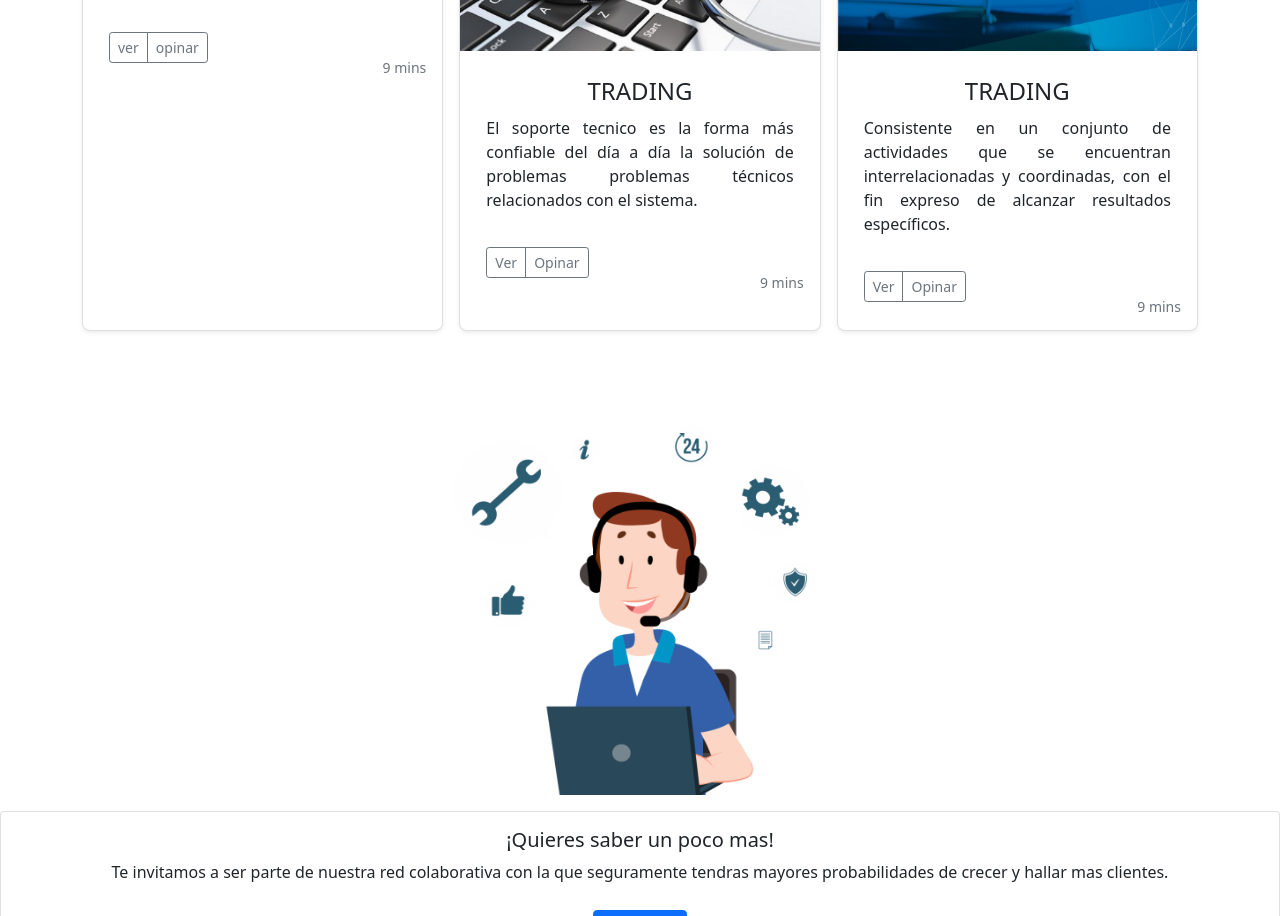
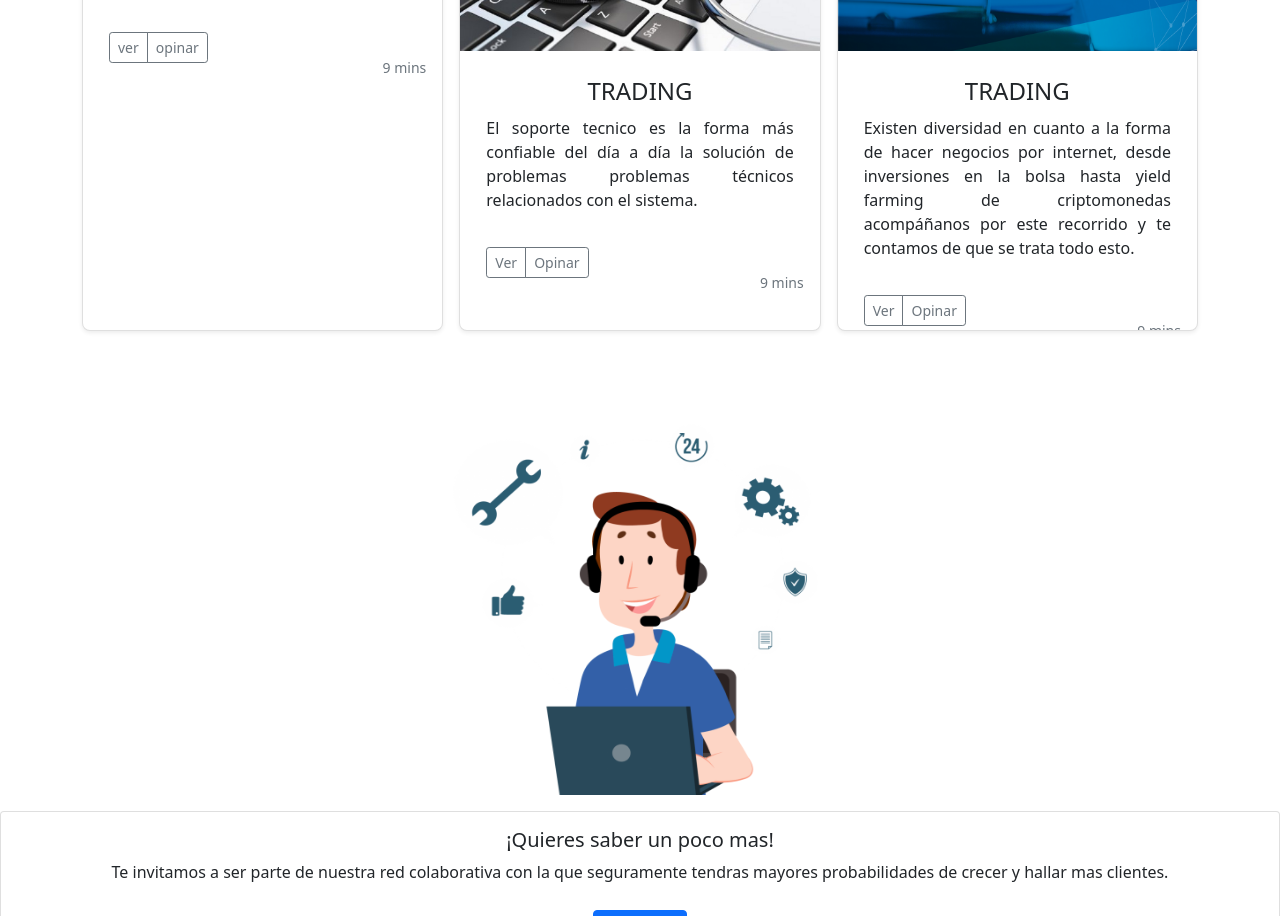
Before and after one commit to osdaguewar/CyberSopport, a website: page web.html in a window 1280 px wide. Shown: the part 1479-2395 px from the top of the page. Drawn offline with nearby package versions, Linux system fonts and the light colour scheme.

Commit message:
Act-
Actualizacion texto tarjeta trading

```diff
--- a/web.html
+++ b/web.html
@@ -204,7 +204,7 @@
 
             <div class="card-body">
               <h4>TRADING</h4>
-              <p class="card-text">Consistente en un conjunto de actividades que se encuentran interrelacionadas y coordinadas, con el fin expreso de alcanzar resultados específicos.</p>
+              <p class="card-text">Existen diversidad en cuanto a la forma de hacer negocios por internet, desde inversiones en la bolsa hasta yield farming de criptomonedas acompáñanos por este recorrido y te contamos de que se trata  todo esto.</p>
               <div class="d-flex justify-content-between align-items-center">
                 <div class="btn-group">
                   <button type="button" class="btn btn-sm btn-outline-secondary">Ver</button>
```
